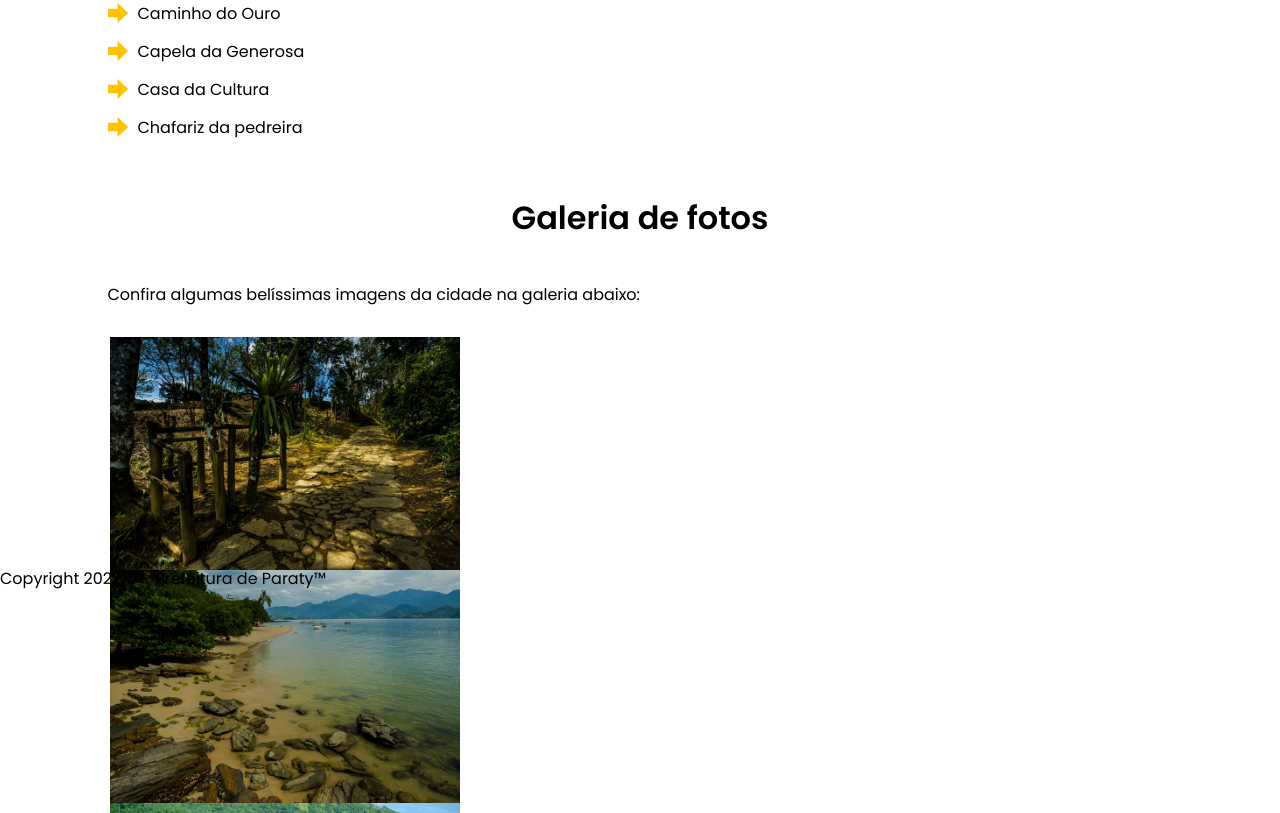
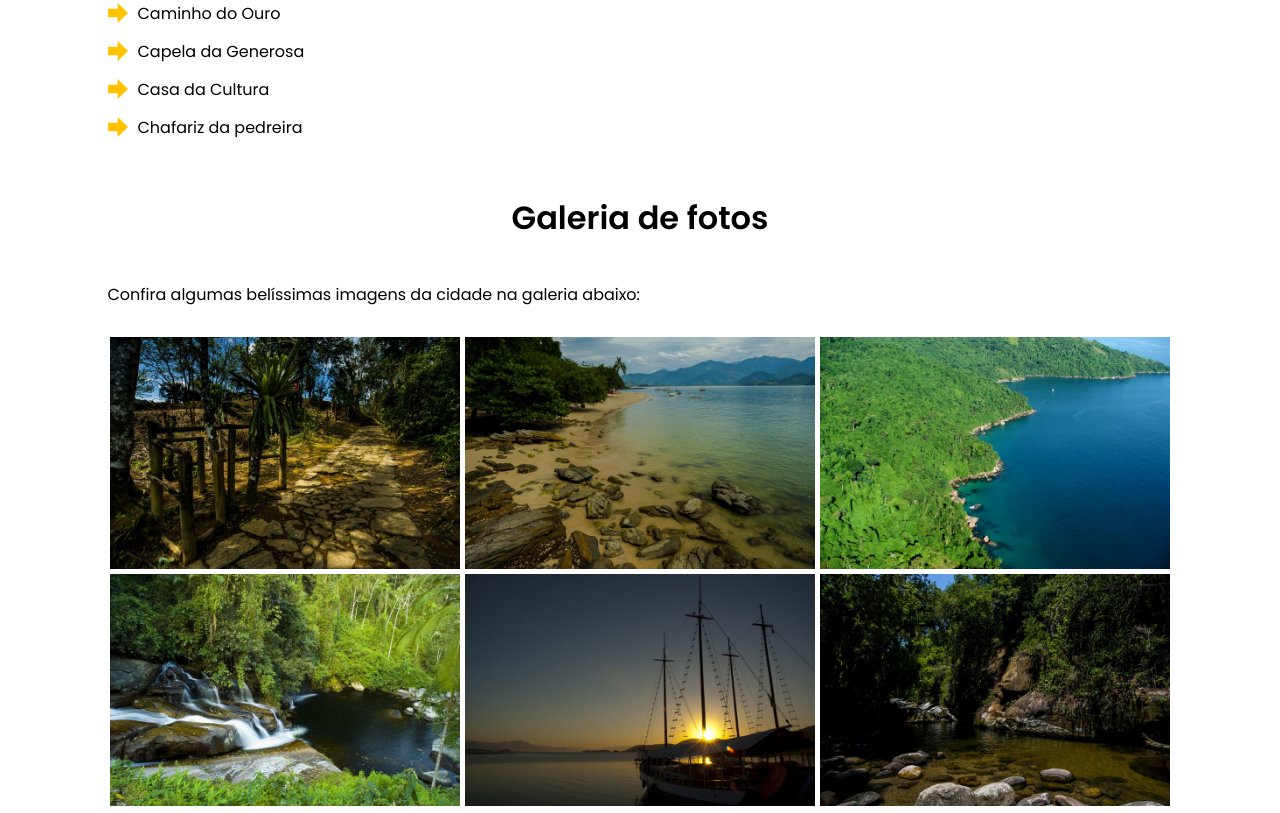
Before and after one commit to Juberlandio/paraty, a plain HTML site: page index.html in a window 1280 px wide. Shown: the part 2987-3800 px from the top of the page. Drawn offline with Linux system fonts and the light colour scheme.

Commit message:
Commit Final

```diff
--- a/css/style.css
+++ b/css/style.css
@@ -62,7 +62,7 @@ font: 400 1.125rem/0.83 "poppins", sans-serif;
 font: 400 1rem/2 "poppins", sans-serif;
 }
 .font-1-s {
-font: 400 1rem/0.83 "poppins", sans-serif;
+font: 400 1rem/1.2 "poppins", sans-serif;
 }
 
 /* Componentes */
@@ -246,14 +246,39 @@ padding-bottom: 47px;
 .galeria p {
 padding-bottom: 24px;
 }
-.galeria .galeria-container{
+.galeria .galeria-container {
+display: flex;
+flex-wrap: wrap;
+justify-content: center;
+align-items: center;
+padding-bottom: 104px;
+}
+.galeria .galeria-container img{
 width: 350px;
 height: 232px;
-object-fit: conver;
+object-fit: cover;
+padding: 2.5px;
+}
+@media (max-width: 600px) {
+.galeria .galeria-container img{
+width: 280px;
+height: 162px;
+}
+}
+
+/* Rodape */
+.rodape-bg {
+background: var(--cor-p1);
+}
+.rodape {
+width: 100%;
+height: 61px;
+}
+.rodape p {
+height: 61px;
 display: flex;
 flex-wrap: wrap;
-flex-direction: row;
 justify-content: center;
 align-items: center;
-padding: 2.5px;
+text-align: center;
 }
--- a/index.html
+++ b/index.html
@@ -16,7 +16,7 @@
 </head>
 
 <body>
-  <Header class="cabecalho-bg">
+  <header class="cabecalho-bg">
     <div class="cabecalho container" data-menu="suave">
       <a href="index.html"><img src="img/logo.png" width="149" height="69" alt="Logo Paraty"></a>
       <nav>
@@ -27,7 +27,7 @@
         </ul>
       </nav>
     </div>
-  </Header>
+  </header>
   <main>
     <section class="introducao-bg">
       <div class="introducao overlay center">
@@ -73,7 +73,6 @@
         </ul>
       </div>
     </section>
-    <section>
     <section class="galeria-bg">
       <div class="galeria container">
         <h2 class="font-1-m center cor-13">Galeria de fotos</h2>
@@ -86,10 +85,11 @@
           <img src="img/Cais.jpg" width="350" height="232" alt="lugar onde os barcos ficam">
           <img src="img/Poco-Ingleses.jpg" width="350" height="232" alt="Poço Ingleses">
         </div>
+      </div>
     </section>
   </main>
   <footer class="rodape-bg">
-    <div class="rodape">
+    <div class="rodape container">
       <p class="font-1-s cor-13">Copyright 2022 © - Prefeitura de Paraty™</p>
     </div>
   </footer>
```
Lines whose indentation alone changed are shown as unchanged.
